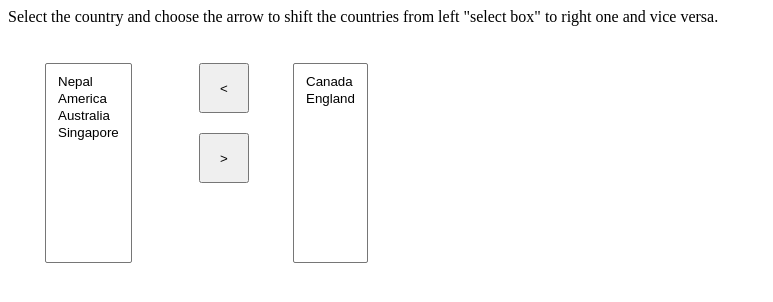
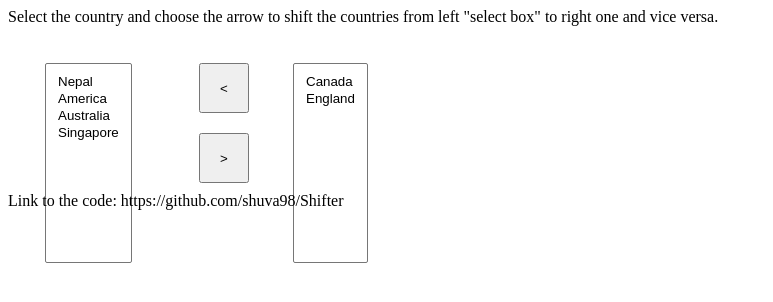
Before and after one commit to shuva98/Shifter, a plain HTML site: page index.html in a window 1280 px wide. Shown: the whole page, without its empty margins (0-773 px from the left). Drawn offline with Linux system fonts and the light colour scheme.

Commit message:
Added the link to the code

```diff
--- a/index.html
+++ b/index.html
@@ -43,6 +43,7 @@
         </div>
       </div>
     </form>
+    <p>Link to the code: https://github.com/shuva98/Shifter</p>
     <script src="script.js"></script>
   </body>
 </html>
```
